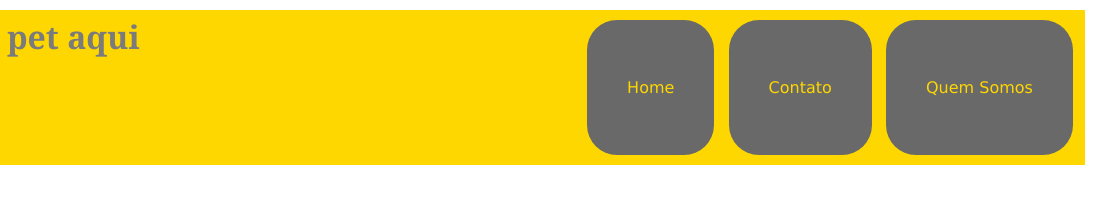
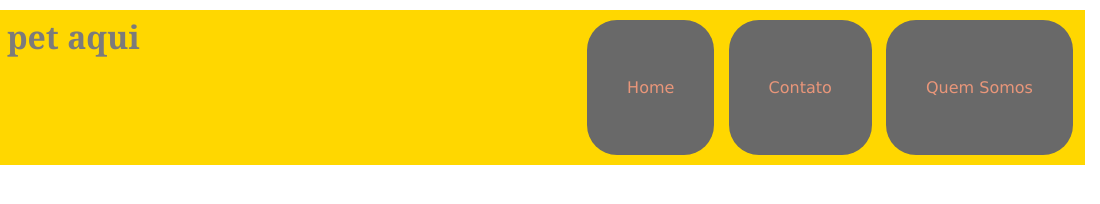
Before and after one commit to aline-marinho-dev/adote-aqui, a plain HTML site: page INDEX.HTML in a window 1280 px wide. Shown: the full height of the page, 180-1280 px from the left. Drawn offline with Linux system fonts and the light colour scheme.

Commit message:
mudei a cor do conteiner

```diff
--- a/INDEX.CSS
+++ b/INDEX.CSS
@@ -17,7 +17,7 @@ header{
 }
 .conteiner{
     display: flex;
-    color: gold;
+    color: darksalmon;
     text-align: center;
     font-family: Verdana, Geneva, Tahoma, sans-serif;
     justify-content: space-around;
```
